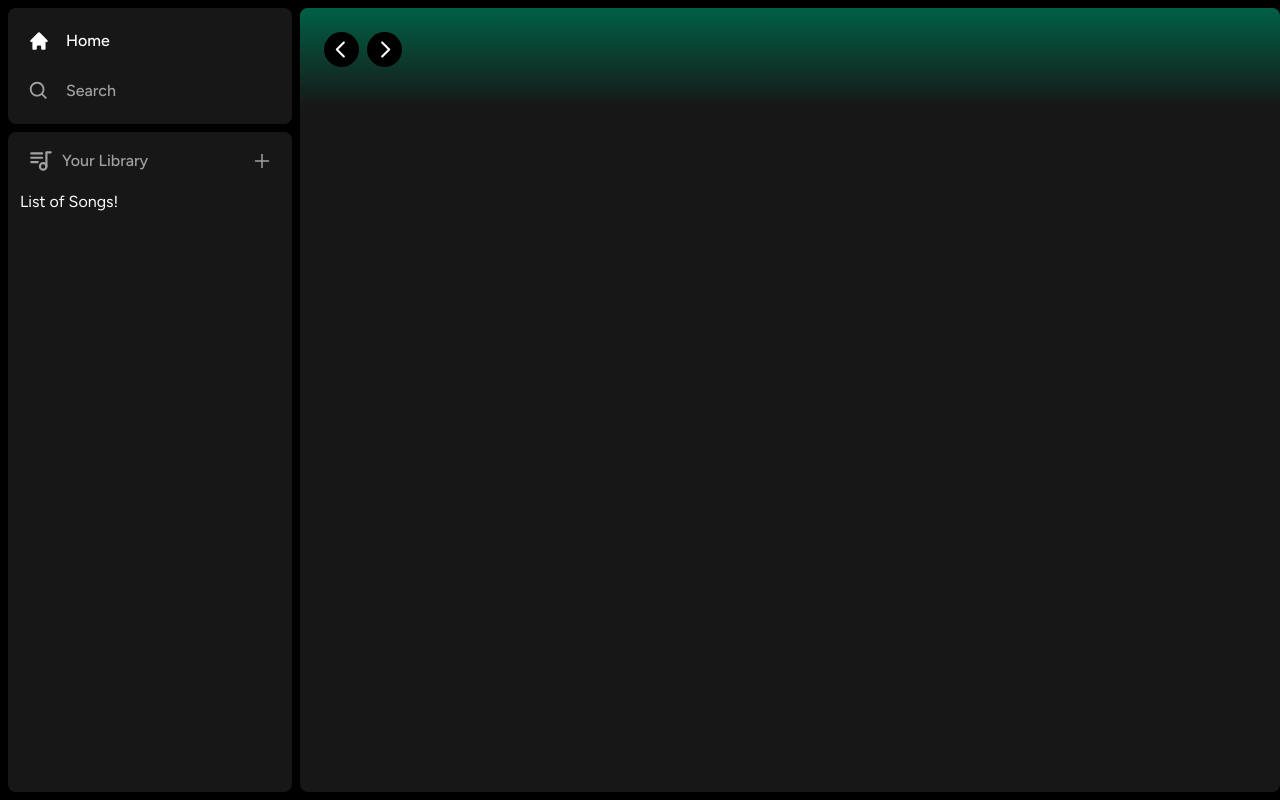
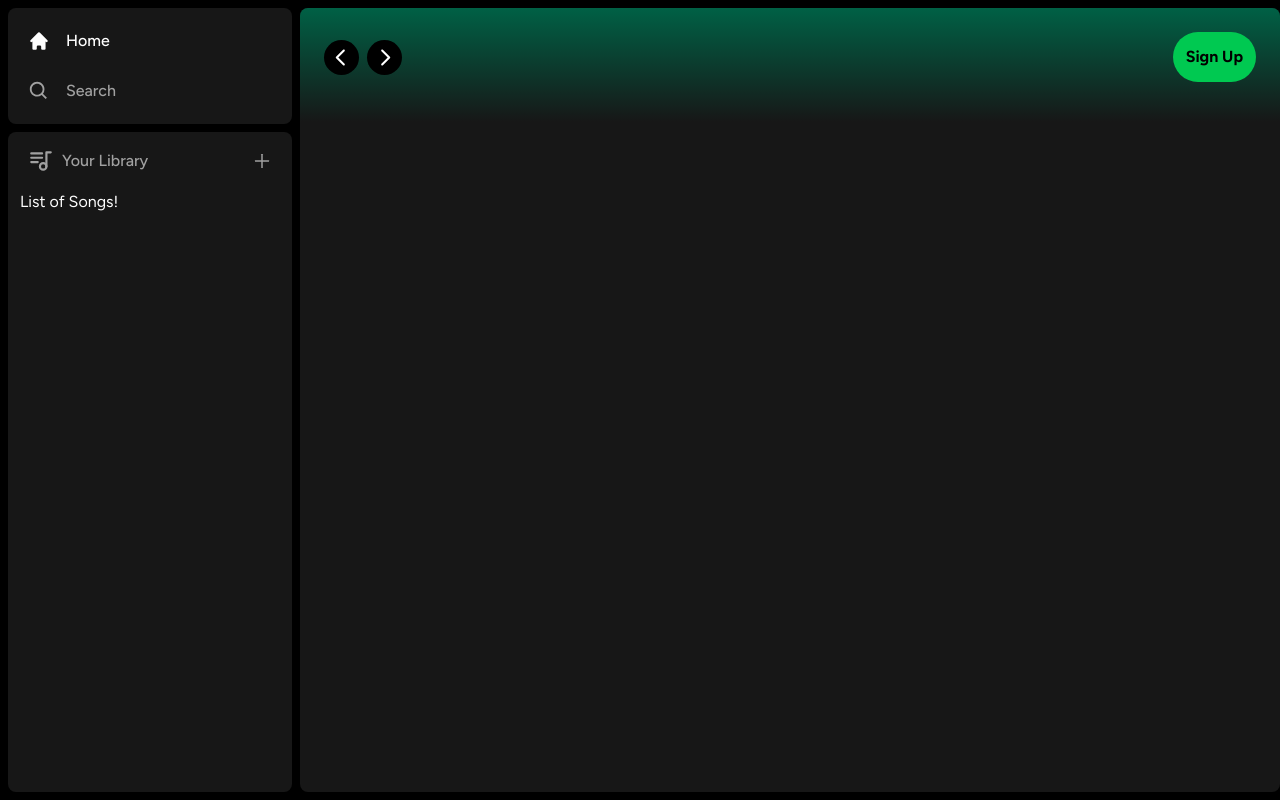
Before and after one commit to RachelGreenwood/spotify-clone, a Next.js app: page / in a window 1280 px wide. Built offline with nearby package versions, Linux system fonts and the light colour scheme.

Commit message:
Styles Sign Up Button

```diff
--- a/components/Button.tsx
+++ b/components/Button.tsx
@@ -1,4 +1,5 @@
 import { forwardRef } from "react";
+import { twMerge } from "tailwind-merge";
 
 interface ButtonProps extends React.ButtonHTMLAttributes<HTMLButtonElement> {}
 
@@ -10,7 +11,9 @@
      ...props
 }, ref) => {
     return (
-        <button></button>
+        <button type={type} className={twMerge(`w-full rounded-full bg-green-500 border border-transparent px-3 py-3 disabled:cursor-not-allowed disabled:opacity-50 text-black font-bold hover:opacity-75 transition`, className)} disabled={disabled} ref={ref} {...props}>
+            {children}
+        </button>
     )
 })
 
```
